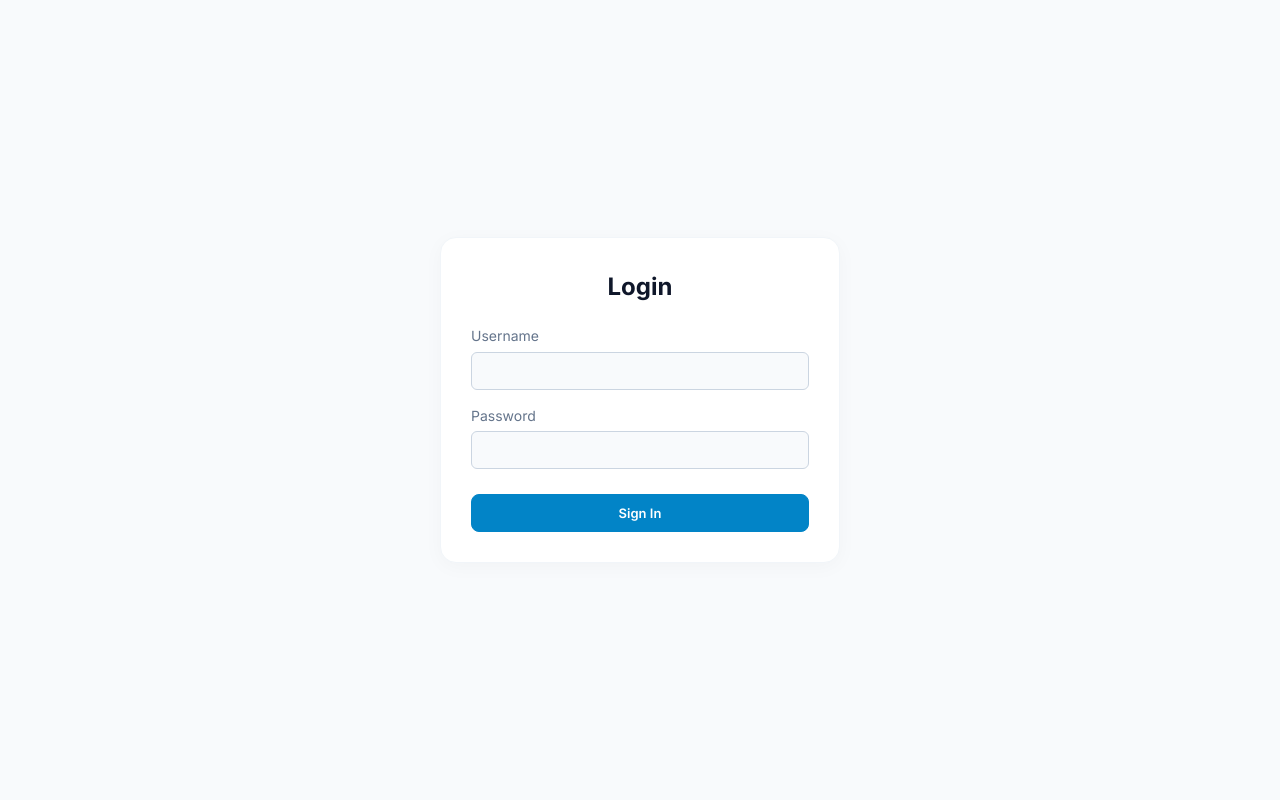
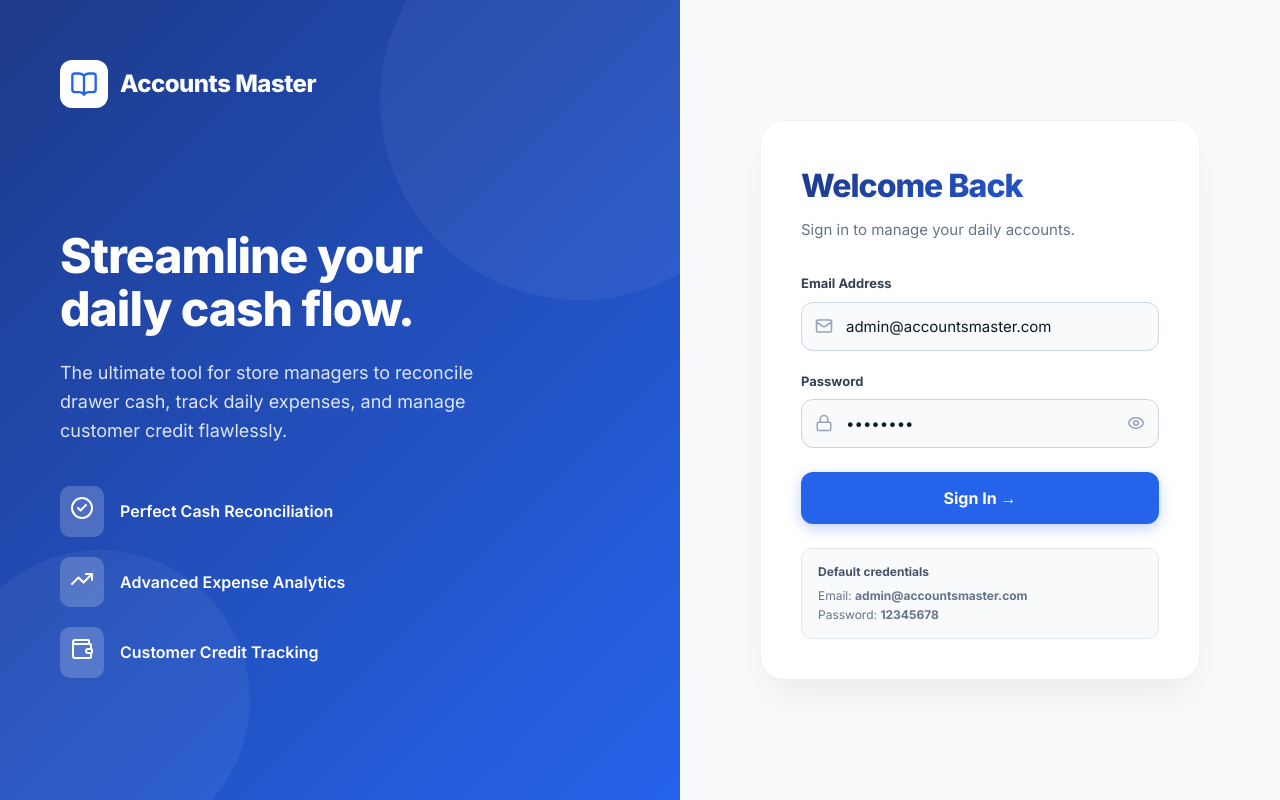
Before and after one commit to suhaimali/Accounts-Master, a React (Vite) app in the folder client/: page /login in a window 1280 px wide. Built offline with nearby package versions, Linux system fonts and the light colour scheme; no server answers.

Commit message:
feat: add LoginPage and DashboardPage components

```diff
--- a/client/src/pages/LoginPage.jsx
+++ b/client/src/pages/LoginPage.jsx
@@ -1,49 +1,145 @@
-import React, { useState } from 'react';
+import { useState } from 'react';
 import { useNavigate } from 'react-router-dom';
+import { useAuth } from '../hooks/useAuth';
+import { Eye, EyeOff, Loader2, BookOpen, Lock, Mail, CheckCircle2, TrendingUp, Wallet } from 'lucide-react';
+import toast from 'react-hot-toast';
 
 export default function LoginPage() {
+  const [email, setEmail] = useState('admin@accountsmaster.com');
+  const [password, setPassword] = useState('12345678');
+  const [showPass, setShowPass] = useState(false);
+  const [loading, setLoading] = useState(false);
+  const { login } = useAuth();
   const navigate = useNavigate();
-  const [username, setUsername] = useState('');
-  const [password, setPassword] = useState('');
 
-  const handleLogin = (e) => {
-    e.preventDefault();
-    // Dummy login logic
+  const handleLogin = async (e) => {
+    if (e) e.preventDefault();
+    if (!email || !password) { toast.error('Please enter email and password'); return; }
+    setLoading(true);
+    try {
+      await login(email, password);
+      toast.success('Welcome back!');
       navigate('/dashboard');
+    } catch (err) {
+      toast.error(err.message || 'Login failed. Check your credentials.');
+    } finally {
+      setLoading(false);
+    }
   };
 
   return (
-    <div style={{ display: 'flex', justifyContent: 'center', alignItems: 'center', minHeight: '100vh', background: '#f8fafc' }}>
-      <div className="card" style={{ padding: '30px', width: '100%', maxWidth: '400px' }}>
-        <h2 style={{ textAlign: 'center', marginBottom: '20px', color: '#0f172a' }}>Login</h2>
-        <form onSubmit={handleLogin} style={{ display: 'flex', flexDirection: 'column', gap: '15px' }}>
+    <div style={{ display: 'flex', height: '100vh', width: '100vw', background: '#fff', fontFamily: "'Inter', sans-serif", overflow: 'hidden' }}>
+
+      {/* Left: Brand panel */}
+      <div className="hide-on-mobile" style={{ flex: 1, background: 'linear-gradient(135deg, #1e3a8a 0%, #2563eb 100%)', color: '#fff', display: 'flex', flexDirection: 'column', padding: '60px', position: 'relative', overflow: 'hidden' }}>
+        <div style={{ position: 'absolute', top: -100, right: -100, width: 400, height: 400, background: 'rgba(255,255,255,0.05)', borderRadius: '50%' }} />
+        <div style={{ position: 'absolute', bottom: -50, left: -50, width: 300, height: 300, background: 'rgba(255,255,255,0.05)', borderRadius: '50%' }} />
+
+        <div style={{ display: 'flex', alignItems: 'center', gap: 12, marginBottom: 60, zIndex: 1 }}>
+          <div style={{ background: '#fff', borderRadius: 12, padding: 10, display: 'flex', alignItems: 'center', justifyContent: 'center' }}>
+            <BookOpen size={28} color="#2563eb" />
+          </div>
+          <span style={{ fontSize: 24, fontWeight: 800, letterSpacing: '-0.5px' }}>Accounts Master</span>
+        </div>
+
+        <div style={{ zIndex: 1, flex: 1, display: 'flex', flexDirection: 'column', justifyContent: 'center' }}>
+          <h1 style={{ fontSize: 48, fontWeight: 900, lineHeight: 1.1, marginBottom: 24, letterSpacing: '-1px' }}>
+            Streamline your<br />daily cash flow.
+          </h1>
+          <p style={{ fontSize: 18, opacity: 0.85, lineHeight: 1.6, maxWidth: 450, marginBottom: 40 }}>
+            The ultimate tool for store managers to reconcile drawer cash, track daily expenses, and manage customer credit flawlessly.
+          </p>
+          <div style={{ display: 'flex', flexDirection: 'column', gap: 20 }}>
+            {[
+              { icon: CheckCircle2, text: 'Perfect Cash Reconciliation' },
+              { icon: TrendingUp, text: 'Advanced Expense Analytics' },
+              { icon: Wallet, text: 'Customer Credit Tracking' },
+            ].map(({ icon: Icon, text }) => (
+              <div key={text} style={{ display: 'flex', alignItems: 'center', gap: 16 }}>
+                <div style={{ background: 'rgba(255,255,255,0.2)', padding: 10, borderRadius: 10 }}><Icon size={24} /></div>
+                <div style={{ fontSize: 16, fontWeight: 600 }}>{text}</div>
+              </div>
+            ))}
+          </div>
+        </div>
+      </div>
+
+      {/* Right: Login form */}
+      <div style={{ flex: 1, display: 'flex', alignItems: 'center', justifyContent: 'center', padding: '40px 20px', background: '#f8fafc', overflowY: 'auto' }}>
+        <div style={{ width: '100%', maxWidth: 440, background: '#fff', padding: '40px', borderRadius: 24, boxShadow: '0 20px 40px -10px rgba(0,0,0,0.08)', border: '1px solid rgba(0,0,0,0.05)' }}>
+
+          <div style={{ textAlign: 'left', marginBottom: 32 }}>
+            <h2 style={{ fontSize: 32, fontWeight: 900, margin: '0 0 8px', letterSpacing: '-1px', background: 'linear-gradient(135deg, #1e3a8a 0%, #2563eb 100%)', WebkitBackgroundClip: 'text', WebkitTextFillColor: 'transparent' }}>
+              Welcome Back
+            </h2>
+            <p style={{ color: '#64748b', margin: 0, fontSize: 15 }}>Sign in to manage your daily accounts.</p>
+          </div>
+
+          <form onSubmit={handleLogin} style={{ display: 'flex', flexDirection: 'column', gap: 20 }}>
+            {/* Email */}
             <div>
-            <label style={{ display: 'block', marginBottom: '5px', fontSize: '14px', color: '#64748b' }}>Username</label>
+              <label htmlFor="email" style={{ display: 'block', fontSize: 13, fontWeight: 700, color: '#334155', marginBottom: 8 }}>Email Address</label>
+              <div style={{ position: 'relative' }}>
+                <div style={{ position: 'absolute', left: 14, top: '50%', transform: 'translateY(-50%)', color: '#94a3b8', display: 'flex' }}><Mail size={18} /></div>
                 <input
-              type="text"
-              className="form-control"
-              value={username}
-              onChange={(e) => setUsername(e.target.value)}
-              required
-              style={{ width: '100%', padding: '10px', borderRadius: '6px', border: '1px solid #cbd5e1' }}
+                  id="email"
+                  name="email"
+                  type="email"
+                  autoComplete="email"
+                  value={email}
+                  onChange={e => setEmail(e.target.value)}
+                  placeholder="name@company.com"
+                  style={{ width: '100%', padding: '14px 14px 14px 44px', borderRadius: 12, border: '1.5px solid #cbd5e1', fontSize: 15, color: '#0f172a', outline: 'none', transition: 'all 0.2s', boxSizing: 'border-box' }}
+                  onFocus={e => { e.target.style.borderColor = '#2563eb'; e.target.style.boxShadow = '0 0 0 3px rgba(37,99,235,0.15)'; }}
+                  onBlur={e => { e.target.style.borderColor = '#cbd5e1'; e.target.style.boxShadow = 'none'; }}
                 />
               </div>
+            </div>
+
+            {/* Password */}
             <div>
-            <label style={{ display: 'block', marginBottom: '5px', fontSize: '14px', color: '#64748b' }}>Password</label>
+              <label htmlFor="password" style={{ display: 'block', fontSize: 13, fontWeight: 700, color: '#334155', marginBottom: 8 }}>Password</label>
+              <div style={{ position: 'relative' }}>
+                <div style={{ position: 'absolute', left: 14, top: '50%', transform: 'translateY(-50%)', color: '#94a3b8', display: 'flex' }}><Lock size={18} /></div>
                 <input
-              type="password"
-              className="form-control"
+                  id="password"
+                  name="password"
+                  type={showPass ? 'text' : 'password'}
+                  autoComplete="current-password"
                   value={password}
-              onChange={(e) => setPassword(e.target.value)}
-              required
-              style={{ width: '100%', padding: '10px', borderRadius: '6px', border: '1px solid #cbd5e1' }}
+                  onChange={e => setPassword(e.target.value)}
+                  placeholder="••••••••"
+                  style={{ width: '100%', padding: '14px 44px 14px 44px', borderRadius: 12, border: '1.5px solid #cbd5e1', fontSize: 15, color: '#0f172a', outline: 'none', transition: 'all 0.2s', boxSizing: 'border-box' }}
+                  onFocus={e => { e.target.style.borderColor = '#2563eb'; e.target.style.boxShadow = '0 0 0 3px rgba(37,99,235,0.15)'; }}
+                  onBlur={e => { e.target.style.borderColor = '#cbd5e1'; e.target.style.boxShadow = 'none'; }}
                 />
+                <button type="button" onClick={() => setShowPass(!showPass)} style={{ position: 'absolute', right: 14, top: '50%', transform: 'translateY(-50%)', background: 'none', border: 'none', color: '#94a3b8', cursor: 'pointer', display: 'flex' }}>
+                  {showPass ? <EyeOff size={18} /> : <Eye size={18} />}
+                </button>
               </div>
-          <button type="submit" className="btn btn-primary" style={{ marginTop: '10px', padding: '10px' }}>
-            Sign In
+            </div>
+
+            <button
+              type="submit"
+              disabled={loading}
+              style={{ width: '100%', padding: '16px', borderRadius: 12, background: '#2563eb', color: '#fff', border: 'none', fontSize: 16, fontWeight: 700, cursor: loading ? 'not-allowed' : 'pointer', display: 'flex', alignItems: 'center', justifyContent: 'center', gap: 8, marginTop: 4, transition: 'background 0.2s', boxShadow: '0 4px 14px rgba(37,99,235,0.3)', opacity: loading ? 0.8 : 1 }}
+            >
+              {loading ? <><Loader2 size={18} style={{ animation: 'spin 1s linear infinite' }} /> Signing in...</> : 'Sign In →'}
             </button>
           </form>
+
+          <div style={{ marginTop: 24, padding: '14px 16px', background: '#f8fafc', borderRadius: 10, border: '1px solid #e2e8f0' }}>
+            <div style={{ fontSize: 12, fontWeight: 700, color: '#475569', marginBottom: 6 }}>Default credentials</div>
+            <div style={{ fontSize: 12, color: '#64748b' }}>Email: <strong>admin@accountsmaster.com</strong></div>
+            <div style={{ fontSize: 12, color: '#64748b' }}>Password: <strong>12345678</strong></div>
           </div>
+        </div>
+      </div>
+
+      <style>{`
+        @media (max-width: 900px) { .hide-on-mobile { display: none !important; } }
+        @keyframes spin { 100% { transform: rotate(360deg); } }
+      `}</style>
     </div>
   );
 }
```
Lines whose indentation alone changed are shown as unchanged.
